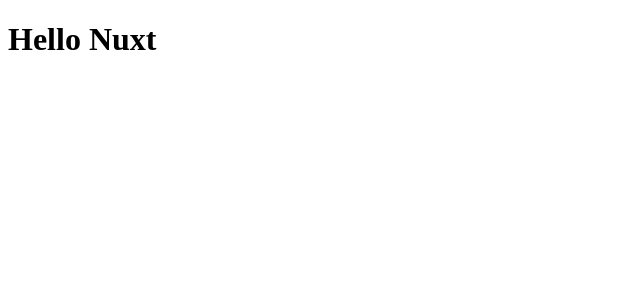
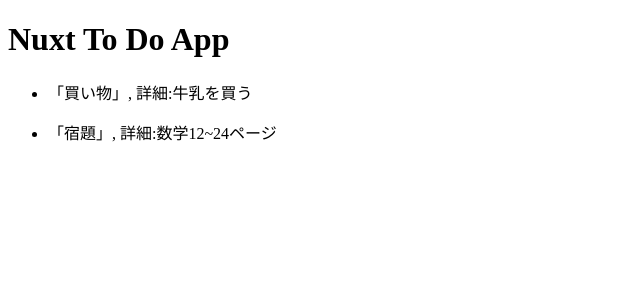
Before and after one commit to chankiri91/nuxt-to-do, a Nuxt app: page / in a window 1280 px wide. Shown: the top 300 px of the page, without its empty margins (0-640 px from the left). Built offline with nearby package versions, Linux system fonts and the light colour scheme.

Commit message:
todoのタイトルと内容を表示

```diff
--- a/pages/index.vue
+++ b/pages/index.vue
@@ -1,11 +1,21 @@
 <template>
-  <div>
-    <h1>Hello Nuxt</h1>
+  <div id="app">
+    <h1>Nuxt To Do App</h1>
+    <div>
+      <ul v-for="(list, i) in lists" v-bind:key="i">
+        <li>「{{list.title}}」, 詳細:{{list.body}}</li>
+      </ul>
+    </div>
   </div>
 </template>
 
 <script>
 export default {
-
+  data: () => ({
+    lists: [
+      {title: '買い物', body: '牛乳を買う'},
+      {title: '宿題', body: '数学12~24ページ'}
+    ]
+  })
 }
 </script>
```
